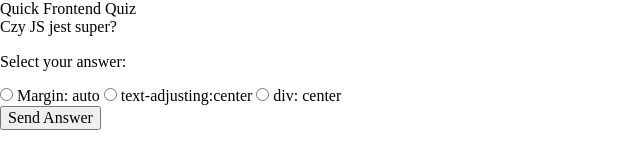
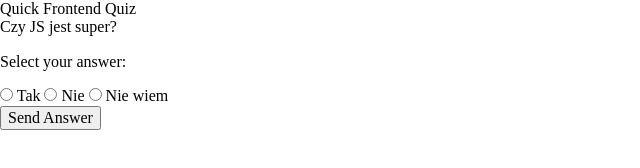
Before and after one commit to KrzysztofNyrek/FrontendQuiz, a website: page index.html in a window 1280 px wide. Shown: the whole page, without its empty margins (0-640 px from the left). Drawn offline with nearby package versions, Linux system fonts and the light colour scheme; files that its build step writes are made by us from their sources.

Commit message:
Set answer load mechanizm

```diff
--- a/index.html
+++ b/index.html
@@ -18,11 +18,11 @@
       </p>
       <div class="answer__avalible answer__avalible--js">
         <input type="radio" id="choice1" name="answer" value="1">
-        <label for="choice1">Margin: auto</label>
+        <label class="answer__choice1--js" for="choice1">Margin: auto</label>
         <input type="radio" id="choice2" name="answer" value="2">
-        <label for="choice1">text-adjusting:center</label>
+        <label class="answer__choice2--js" for="choice2">text-adjusting:center</label>
         <input type="radio" id="choice3" name="answer" value="3">
-        <label for="choice1">div: center</label>
+        <label class="answer__choice3--js" for="choice3">div: center</label>
       </div>
       <div class="answer__button">
         <button class="button button--js">Send Answer</button>
--- a/js/main.js
+++ b/js/main.js
@@ -24,14 +24,22 @@ const question2 = {
 //Build question section
 let randomNumber = Math.floor(Math.random() * 1 + 1);
 const question = document.querySelector(".question--js");
+const ans1 = document.querySelector(".answer__choice1--js");
+const ans2 = document.querySelector(".answer__choice2--js");
+const ans3 = document.querySelector(".answer__choice3--js");
 
 //Question select
-
 switch (randomNumber){
   case 1:
     question.textContent = question1.questionValue;
+    ans1.textContent = question1.answer1;
+    ans2.textContent = question1.answer2;
+    ans3.textContent = question1.answer3;
     break;
   case 2:
     question.textContent = question2.questionValue;
+    ans1.textContent = question2.answer1;
+    ans2.textContent = question2.answer2;
+    ans3.textContent = question2.answer3;
   break;
 };
```
